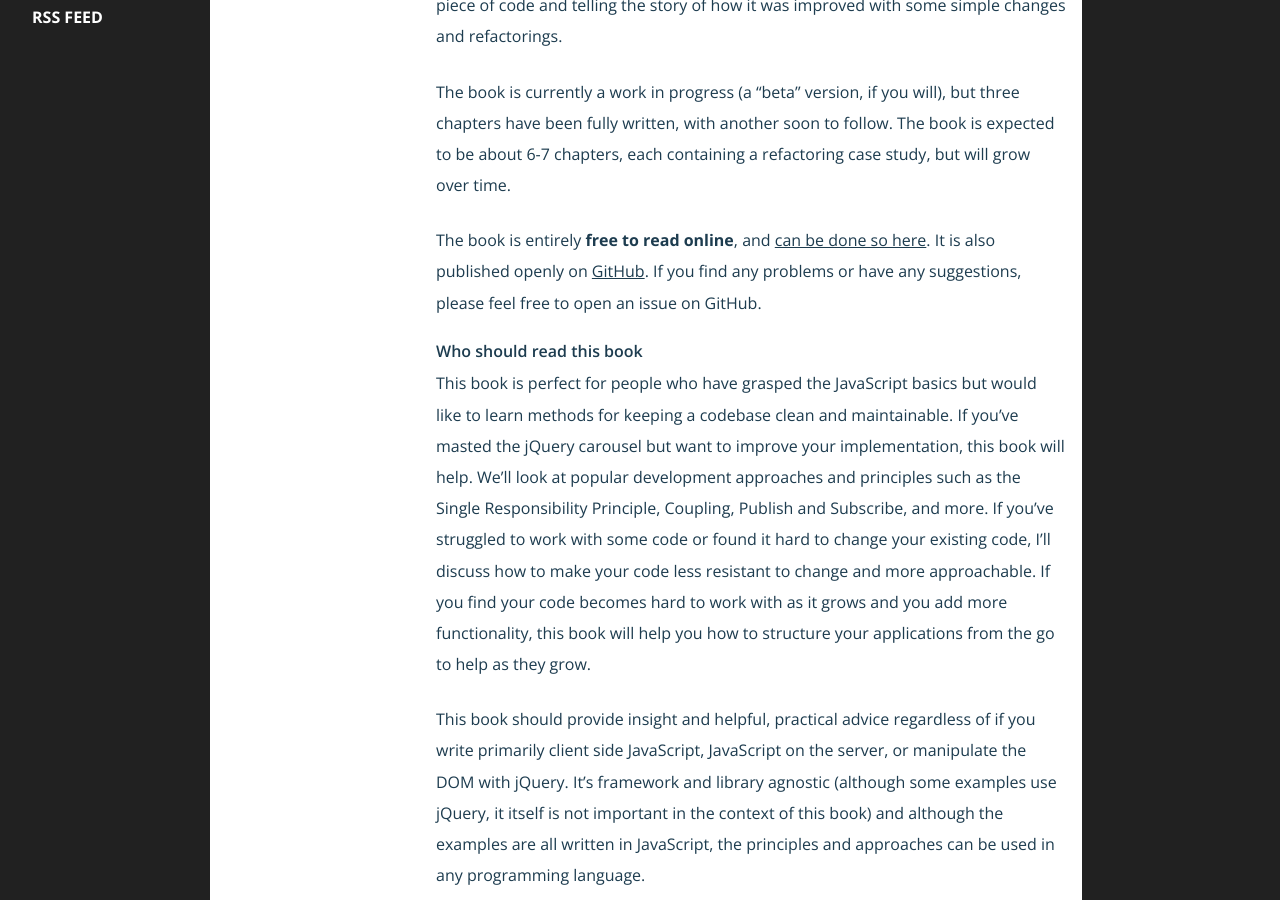
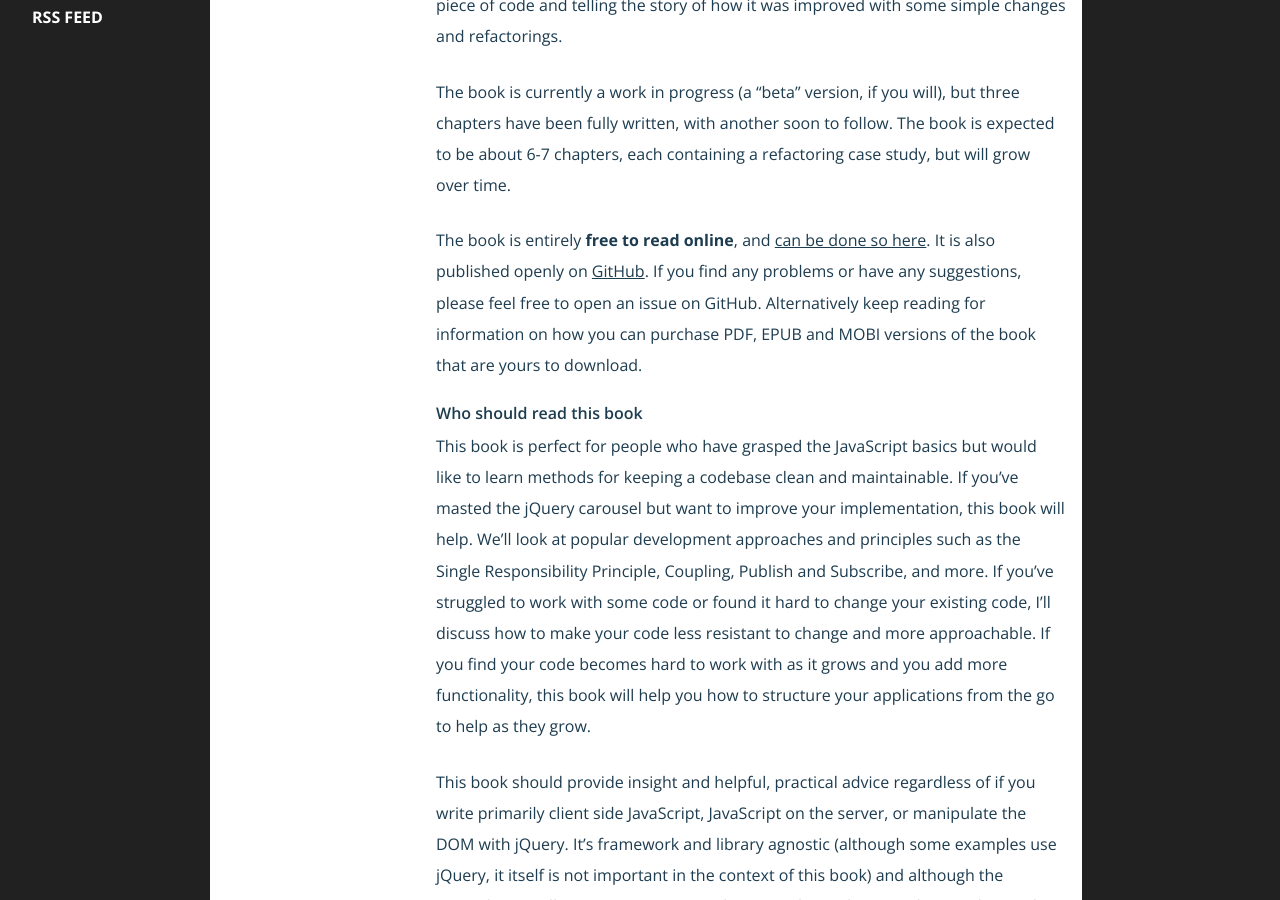
Before and after one commit to jackfranklin/javascriptplayground.com, a Jekyll site: the page built from the-refactoring-tales/index.md, in a window 1280 px wide and 900 px high, scrolled down 313 px. Built offline with Jekyll 4.4.1, drawn with Linux system fonts in a browser that asks for light colours; nearby versions of some CDN libraries; Markdown is read by kramdown in place of the engine named in the settings; a script that is not in the unit is left out.

Commit message:
add note about purchasing

```diff
--- a/the-refactoring-tales/index.md
+++ b/the-refactoring-tales/index.md
@@ -7,7 +7,7 @@ title: The Refactoring Tales
 
 The book is _currently a work in progress_ (a "beta" version, if you will), but three chapters have been fully written, with another soon to follow. The book is expected to be about 6-7 chapters, each containing a refactoring case study, but will grow over time.
 
-The book is entirely __free to read online__, and [can be done so here](refactoring-tales.html). It is also published openly on [GitHub](https://github.com/jackfranklin/the-refactoring-tales). If you find any problems or have any suggestions, please feel free to open an issue on GitHub.
+The book is entirely __free to read online__, and [can be done so here](refactoring-tales.html). It is also published openly on [GitHub](https://github.com/jackfranklin/the-refactoring-tales). If you find any problems or have any suggestions, please feel free to open an issue on GitHub. Alternatively keep reading for information on how you can purchase PDF, EPUB and MOBI versions of the book that are yours to download.
 
 ## Who should read this book
 This book is perfect for people who have grasped the JavaScript basics but would like to learn methods for keeping a codebase clean and maintainable. If you've masted the jQuery carousel but want to improve your implementation, this book will help. We'll look at popular development approaches and principles such as the _Single Responsibility Principle_, _Coupling_, _Publish and Subscribe_, and more. If you've struggled to work with some code or found it hard to change your existing code, I'll discuss how to make your code less resistant to change and more approachable. If you find your code becomes hard to work with as it grows and you add more functionality, this book will help you how to structure your applications from the go to help as they grow.
```
